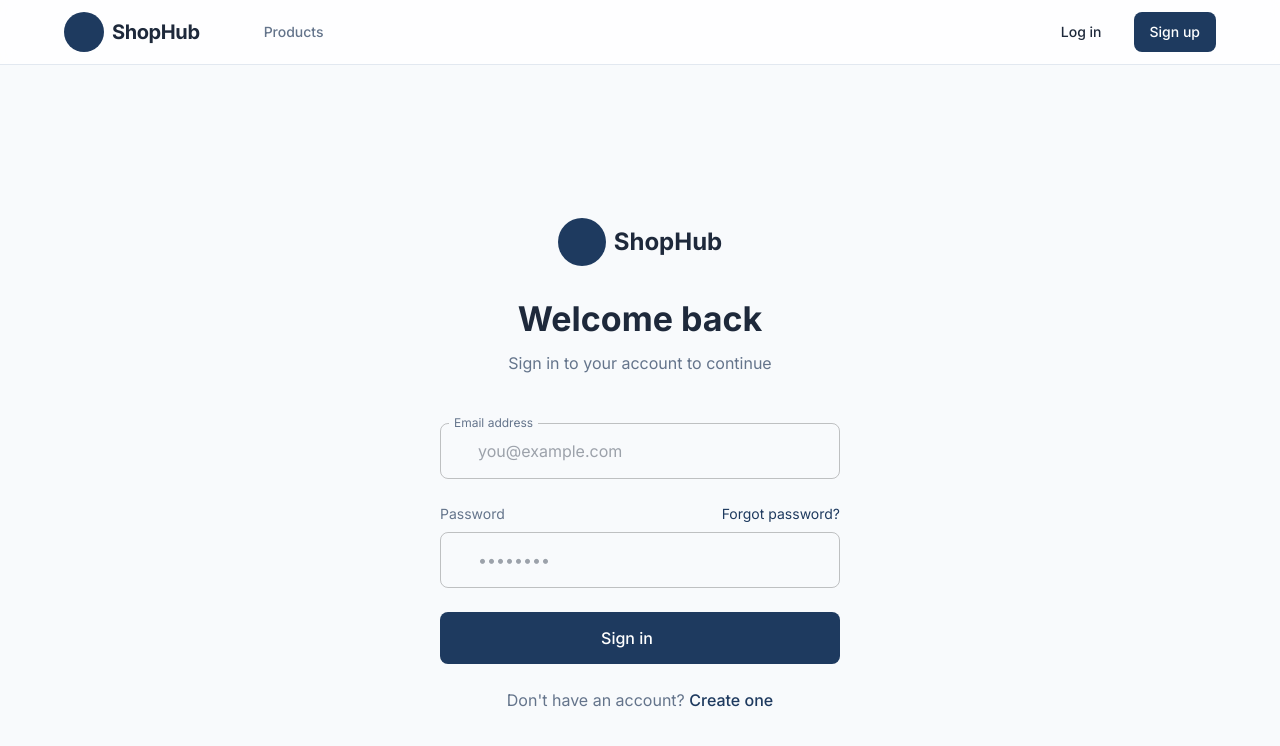
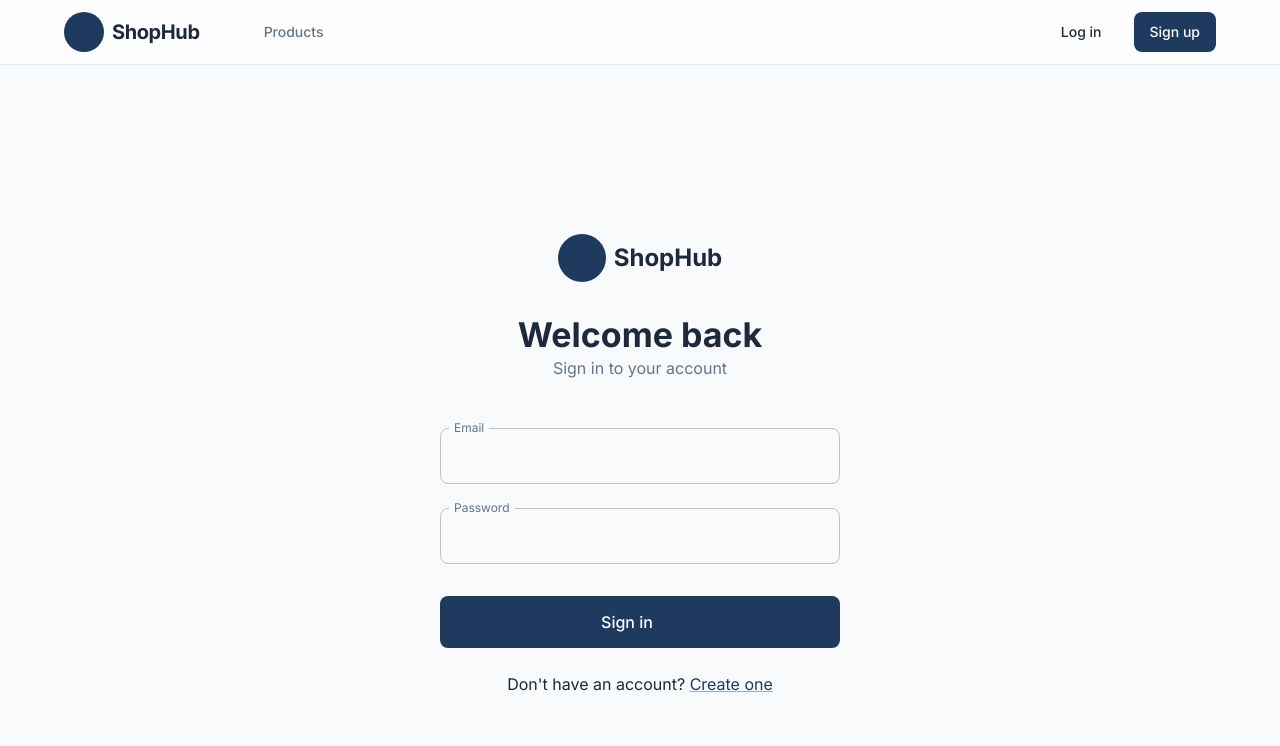
Before and after one commit to Sankalp2009/webiators_PMS, a React (Vite) app in the folder client/: page /login in a window 1280 px wide. Shown: the top 746 px of the page. Built offline with nearby package versions, Linux system fonts and the light colour scheme; some icons are missing.

Commit message:
AuthContext_Fixed

```diff
--- a/client/src/Context/AuthContext.jsx
+++ b/client/src/Context/AuthContext.jsx
@@ -1,10 +1,10 @@
-import React, { useState  } from "react";
+import React, { useState } from "react";
 import { GlobalInfo } from "./GlobalInfo.jsx";
 import { InitialState } from "./InitialState.jsx";
 import axios from "axios";
 
 const AuthContext = ({ children }) => {
-   const [authState, setAuthState] = useState(() => {
+  const [authState, setAuthState] = useState(() => {
     const storedToken = localStorage.getItem("token");
     const storedUser = localStorage.getItem("user");
 
@@ -18,50 +18,62 @@ const AuthContext = ({ children }) => {
     return InitialState;
   });
 
+  // 🔴 LOGIN
   const login = async (email, password) => {
     try {
-      const response = await axios.post("https://webiators-pms.onrender.com/api/v1/users/login", { email, password });
+      const response = await axios.post(
+        "https://webiators-pms.onrender.com/api/v1/users/login",
+        { email, password }
+      );
+
       const { token, user } = response.data;
 
       localStorage.setItem("token", token);
       localStorage.setItem("user", JSON.stringify(user));
+
       setAuthState({
-        user: user,
+        user,
         isAuth: true,
-        token: token,
+        token,
       });
 
-      return { success: true };
+      return { success: true, message: response.data.message };
     } catch (error) {
       return {
         success: false,
-        message: error.response?.data?.message || "Login failed",
+        message:
+          error.response?.data?.message ||
+          "Login failed. Please try again.",
       };
     }
   };
 
+  // 🔴 SIGNUP
   const signup = async (username, email, password) => {
     try {
-      const response = await axios.post("https://webiators-pms.onrender.com/api/v1/users/register", {
-        username,
-        email,
-        password,
-      });
+      const response = await axios.post(
+        "https://webiators-pms.onrender.com/api/v1/users/register",
+        { username, email, password }
+      );
+
       const { token, user } = response.data;
 
       localStorage.setItem("token", token);
       localStorage.setItem("user", JSON.stringify(user));
+
       setAuthState({
-        user: user,
+        user,
         isAuth: true,
-        token: token,
+        token,
       });
 
-      return { success: true };
+      return { success: true, message: response.data.message };
     } catch (error) {
       return {
         success: false,
-        message: error.response?.data?.message || "Registration failed",
+        message:
+          error.response?.data?.message ||
+          "Registration failed. Please try again.",
       };
     }
   };
@@ -69,6 +81,7 @@ const AuthContext = ({ children }) => {
   const logout = () => {
     localStorage.removeItem("token");
     localStorage.removeItem("user");
+
     setAuthState({
       user: null,
       isAuth: false,
@@ -83,4 +96,4 @@ const AuthContext = ({ children }) => {
   );
 };
 
-export default AuthContext
+export default AuthContext;
--- a/client/src/Pages/Login.jsx
+++ b/client/src/Pages/Login.jsx
@@ -1,31 +1,35 @@
- import React, { useState, useEffect, useContext } from 'react';
- import { Link, useNavigate } from 'react-router';
+import React, { useState, useEffect, useContext } from "react";
+import { Link, useNavigate } from "react-router";
 import {
   Box,
-   Container,
   Typography,
   TextField,
   Button,
   InputAdornment,
   CircularProgress,
   Link as MuiLink,
- } from '@mui/material';
- import EmailIcon from '@mui/icons-material/Email';
- import LockIcon from '@mui/icons-material/Lock';
- import ArrowForwardIcon from '@mui/icons-material/ArrowForward';
- import ShoppingBagIcon from '@mui/icons-material/ShoppingBag';
- import { toast } from 'react-toastify';
- import { GlobalInfo } from '../Context/GlobalInfo.jsx';
+} from "@mui/material";
+import EmailIcon from "@mui/icons-material/Email";
+import LockIcon from "@mui/icons-material/Lock";
+import ArrowForwardIcon from "@mui/icons-material/ArrowForward";
+import ShoppingBagIcon from "@mui/icons-material/ShoppingBag";
+import { toast } from "react-toastify";
+import { GlobalInfo } from "../Context/GlobalInfo.jsx";
 
 const Login = () => {
   const navigate = useNavigate();
-   const { login, isAuth} = useContext(GlobalInfo);
-   const [formData, setFormData] = useState({ email: '', password: '' });
+  const { login, isAuth } = useContext(GlobalInfo);
+
+  const [formData, setFormData] = useState({
+    email: "",
+    password: "",
+  });
+
   const [isLoading, setIsLoading] = useState(false);
 
   useEffect(() => {
     if (isAuth) {
-       navigate('/dashboard');
+      navigate("/dashboard");
     }
   }, [isAuth, navigate]);
 
@@ -34,45 +38,45 @@
   setIsLoading(true);
 
   if (!formData.email || !formData.password) {
-       toast.error('Please fill in all fields');
+    toast.error("Please fill in all fields");
     setIsLoading(false);
     return;
   }
 
-     const success = await login(formData.email, formData.password);
+  const result = await login(formData.email, formData.password);
 
-     if (success) {
-       toast.success('Welcome back!');
-       navigate('/dashboard');
+  if (result.success) {
+    toast.success(result.message || "Login successful");
+    navigate("/dashboard");
   } else {
-       toast.error('Invalid credentials. Password must be at least 6 characters.');
+    toast.error(result.message);
   }
 
   setIsLoading(false);
 };
 
   return (
-    <Box sx={{ minHeight: '100vh', display: 'flex', alignItems: 'center', justifyContent: 'center', bgcolor: 'background.default' }}>
     <Box
       sx={{
-           display: 'flex',
-           alignItems: 'center',
-           justifyContent: 'center',
-           p: 4,
+        minHeight: "100vh",
+        display: "flex",
+        alignItems: "center",
+        justifyContent: "center",
+        bgcolor: "background.default",
       }}
     >
-         <Box className="fade-in" sx={{ width: '100%', maxWidth: 400 }}>
+      <Box sx={{ width: "100%", maxWidth: 400 }}>
         {/* Logo */}
-           <Box sx={{ textAlign: 'center', mb: 4 }}>
+        <Box sx={{ textAlign: "center", mb: 4 }}>
           <Box
             component={Link}
             to="/"
             sx={{
-                 display: 'inline-flex',
-                 alignItems: 'center',
+              display: "inline-flex",
+              alignItems: "center",
               gap: 1,
-                 textDecoration: 'none',
-                 color: 'inherit',
+              textDecoration: "none",
+              color: "inherit",
             }}
           >
             <Box
@@ -80,13 +84,13 @@
                 width: 48,
                 height: 48,
                 borderRadius: 2,
-                   bgcolor: 'primary.main',
-                   display: 'flex',
-                   alignItems: 'center',
-                   justifyContent: 'center',
+                bgcolor: "primary.main",
+                display: "flex",
+                alignItems: "center",
+                justifyContent: "center",
               }}
             >
-                 <ShoppingBagIcon sx={{ color: 'white', fontSize: 24 }} />
+              <ShoppingBagIcon sx={{ color: "white", fontSize: 24 }} />
             </Box>
             <Typography variant="h5" fontWeight={700}>
               ShopHub
@@ -95,12 +99,12 @@
         </Box>
 
         {/* Header */}
-           <Box sx={{ textAlign: 'center', mb: 4 }}>
-             <Typography variant="h4" fontWeight={700} gutterBottom>
+        <Box sx={{ textAlign: "center", mb: 4 }}>
+          <Typography variant="h4" fontWeight={700}>
             Welcome back
           </Typography>
           <Typography color="text.secondary">
-               Sign in to your account to continue
+            Sign in to your account
           </Typography>
         </Box>
 
@@ -108,39 +112,35 @@
         <Box component="form" onSubmit={handleSubmit}>
           <TextField
             fullWidth
-               label="Email address"
+            label="Email"
             type="email"
-               placeholder="you@example.com"
+            margin="normal"
             value={formData.email}
-               onChange={(e) => setFormData({ ...formData, email: e.target.value })}
-               margin="normal"
+            onChange={(e) =>
+              setFormData({ ...formData, email: e.target.value })
+            }
             InputProps={{
               startAdornment: (
                 <InputAdornment position="start">
-                     <EmailIcon color="action" />
+                  <EmailIcon />
                 </InputAdornment>
               ),
             }}
           />
 
-             <Box sx={{ display: 'flex', justifyContent: 'space-between', alignItems: 'center', mt: 2, mb: 1 }}>
-               <Typography variant="body2" color="text.secondary">
-                 Password
-               </Typography>
-               <MuiLink href="#" underline="hover" sx={{ fontSize: '0.875rem' }}>
-                 Forgot password?
-               </MuiLink>
-             </Box>
           <TextField
             fullWidth
+            label="Password"
             type="password"
-               placeholder="••••••••"
+            margin="normal"
             value={formData.password}
-               onChange={(e) => setFormData({ ...formData, password: e.target.value })}
+            onChange={(e) =>
+              setFormData({ ...formData, password: e.target.value })
+            }
             InputProps={{
               startAdornment: (
                 <InputAdornment position="start">
-                     <LockIcon color="action" />
+                  <LockIcon />
                 </InputAdornment>
               ),
             }}
@@ -148,25 +148,23 @@
 
           <Button
             type="submit"
+            fullWidth
             variant="contained"
-               fullWidth
             size="large"
             disabled={isLoading}
             endIcon={!isLoading && <ArrowForwardIcon />}
-               sx={{ mt: 3, py: 1.5 }}
+            sx={{ mt: 3 }}
           >
-               {isLoading ? <CircularProgress size={24} color="inherit" /> : 'Sign in'}
+            {isLoading ? <CircularProgress size={24} /> : "Sign in"}
           </Button>
         </Box>
 
-           {/* Sign up link */}
-           <Typography sx={{ textAlign: 'center', mt: 3 }} color="text.secondary">
-             Don't have an account?{' '}
-             <MuiLink component={Link} to="/signup" underline="hover" fontWeight={500}>
+        <Typography sx={{ textAlign: "center", mt: 3 }}>
+          Don't have an account?{" "}
+          <MuiLink component={Link} to="/signup">
             Create one
           </MuiLink>
         </Typography>
-         </Box>
       </Box>
     </Box>
   );
--- a/client/src/Pages/Register.jsx
+++ b/client/src/Pages/Register.jsx
@@ -34,28 +34,33 @@
   setIsLoading(true);
 
   if (!formData.username || !formData.email || !formData.password) {
-       toast.error('Please fill in all fields');
+    toast.error("Please fill in all fields");
     setIsLoading(false);
     return;
   }
 
   if (formData.password.length < 6) {
-       toast.error('Password must be at least 6 characters');
+    toast.error("Password must be at least 6 characters");
     setIsLoading(false);
     return;
   }
 
-     const success = await signup(formData.username, formData.email, formData.password);
+  const result = await signup(
+    formData.username,
+    formData.email,
+    formData.password
+  );
 
-     if (success) {
-       toast.success('Account created successfully!');
-       navigate('/dashboard');
+  if (result.success) {
+    toast.success(result.message || "Account created");
+    navigate("/dashboard");
   } else {
-       toast.error('Failed to create account');
+    toast.error(result.message);
   }
 
   setIsLoading(false);
 };
+
 
    return (
     <Box sx={{ minHeight: '100vh', display: 'flex', alignItems: 'center', justifyContent: 'center', bgcolor: 'background.default' }}>
```
Lines whose indentation alone changed are shown as unchanged.
